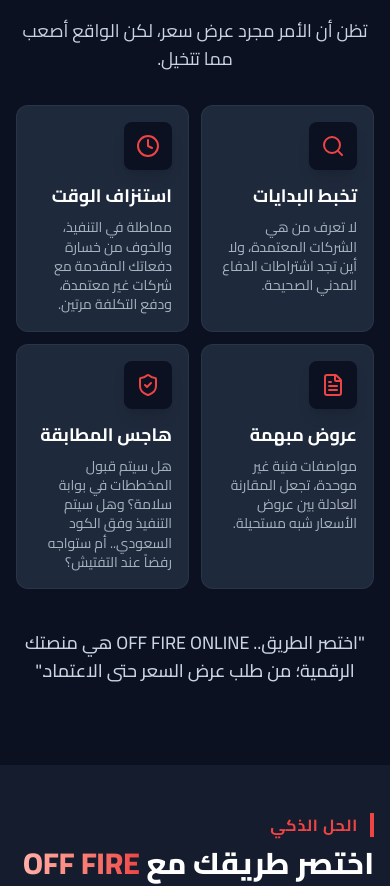
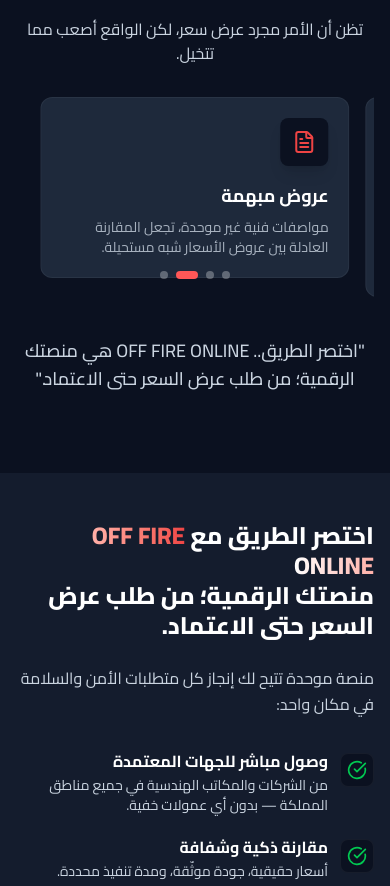
Before and after one commit to anas0magdy/off-fire-online, a React (Vite) app: page / in a window 390 px wide. Shown: the part 900-1786 px from the top of the page. Built offline with nearby package versions, Linux system fonts and the light colour scheme.

Commit message:
improvements of landing page

```diff
--- a/package.json
+++ b/package.json
@@ -25,6 +25,7 @@
     "react-helmet-async": "^3.0.0",
     "react-i18next": "^17.0.6",
     "react-router-dom": "^7.10.1",
+    "swiper": "^12.1.4",
     "tailwind-merge": "^3.4.0"
   },
   "devDependencies": {
--- a/src/components/Footer.jsx
+++ b/src/components/Footer.jsx
@@ -75,7 +75,7 @@
               </li>
               <li className="flex items-center gap-4 text-gray-400 text-start ltr:flex-row rtl:flex-row">
                 <div className="w-10 h-10 rounded-full bg-card flex items-center justify-center text-primary shrink-0"><MapPin size={18} /></div>
-                <span className="text-sm md:text-base">{isEn ? 'Riyadh, Saudi Arabia' : 'الرياض، المملكة العربية السعودية'}</span>
+                <span className="text-sm md:text-base">{isEn ? 'Kingdom of Saudi Arabia' : 'المملكة العربية السعودية'}</span>
               </li>
             </ul>
           </div>
--- a/src/index.css
+++ b/src/index.css
@@ -99,3 +99,15 @@
   backdrop-filter: blur(10px);
   border: 1px solid rgba(255, 255, 255, 0.05);
 }
+
+.swiper-pagination-bullet {
+  background: rgba(255, 255, 255, 0.3) !important;
+  opacity: 1 !important;
+}
+
+.swiper-pagination-bullet-active {
+  background: #ff5757 !important;
+  width: 22px !important;
+  border-radius: 999px !important;
+  transition: all 0.3s ease !important;
+}
--- a/src/pages/HomePage.jsx
+++ b/src/pages/HomePage.jsx
@@ -11,6 +11,10 @@
 import { MessageCircle } from "lucide-react";
 import { motion } from "framer-motion";
 import { useTranslation } from 'react-i18next';
+import { Swiper, SwiperSlide } from 'swiper/react';
+import { Autoplay, Pagination } from 'swiper/modules';
+import 'swiper/css';
+import 'swiper/css/pagination';
 
 // --- إعدادات الأنيميشن (Animation Variants) ---
 const fadeInUp = {
@@ -99,6 +103,25 @@
       setActiveServiceIndex(index);
   };
 
+  const PainCard = ({ item }) => {
+  const Icon = item.icon;
+  return (
+    <div className="bg-card p-5 lg:p-10 rounded-xl lg:rounded-2xl border border-white/5 hover:border-cta transition-all duration-300 group flex flex-col items-start text-start hover:-translate-y-2 hover:shadow-[0_0_30px_rgba(255,80,80,0.12)] h-full cursor-pointer">
+      <div className="text-cta mb-4 lg:mb-8 bg-dark w-12 h-12 lg:w-20 lg:h-20 rounded-lg lg:rounded-2xl flex items-center justify-center group-hover:scale-110 transition-transform shadow-lg ltr:mx-0 rtl:mx-0">
+        <Icon size={24} className="lg:w-10 lg:h-10" />
+      </div>
+
+      <h3 className="text-lg lg:text-2xl font-bold text-text-main mb-2 lg:mb-4">
+        {item.title}
+      </h3>
+
+      <p className="text-text-sub leading-snug text-sm lg:text-lg opacity-80">
+        {item.desc}
+      </p>
+    </div>
+  );
+};
+
   return (
     <div className="animate-fadeIn" dir={isEn ? 'ltr' : 'rtl'}>
       <Helmet>
@@ -167,16 +190,16 @@
               >
 
                 <motion.div variants={fadeInUp} className="mb-6 lg:mb-10 scale-90 md:scale-100">
-                  <h2 className="text-5xl lg:text-6xl font-black tracking-tight drop-shadow-2xl" style={{ fontFamily: "'Oswald', sans-serif" }}>
+                  <h2 className="text-4xl lg:text-6xl font-black tracking-tight drop-shadow-2xl" style={{ fontFamily: "'Oswald', sans-serif" }}>
                     <span className="text-white text-shadow-lg">OFF FIRE</span> <span className="text-cta text-shadow-lg">ONLINE</span>
                   </h2>
                 </motion.div>
 
-                <motion.h1 variants={fadeInUp} className="text-3xl md:text-5xl lg:text-5xl font-extrabold text-text-main mb-6 lg:mb-8 leading-tight max-w-5xl drop-shadow-lg">
+                <motion.h1 variants={fadeInUp} className="text-2xl md:text-4xl lg:text-5xl font-extrabold text-text-main mb-6 lg:mb-8 leading-tight max-w-5xl drop-shadow-lg">
                   {slide.title}
                 </motion.h1>
 
-                <motion.p variants={fadeInUp} className="text-lg md:text-xl lg:text-2xl text-text-sub mb-8 lg:mb-12 max-w-3xl font-medium leading-relaxed px-4" dir="auto">
+                <motion.p variants={fadeInUp} className="text-base md:text-xl lg:text-2xl text-text-sub mb-8 lg:mb-12 max-w-3xl font-medium leading-relaxed px-4" dir="auto">
                   {slide.subtitle}
                 </motion.p>
 
@@ -210,37 +233,60 @@
         <div className="container mx-auto px-4 lg:px-6">
           <motion.div
             initial="hidden" whileInView="visible" viewport={{ once: true, margin: "-100px" }} variants={fadeInUp}
-            className="text-center mb-8 lg:mb-20"
+            className="text-center mb-8 lg:mb-16"
           >
-            <h2 className="text-2xl md:text-5xl font-extrabold text-text-main mb-3 lg:mb-6 relative inline-block text-center">
+            <h2 className="text-2xl md:text-4xl font-extrabold text-text-main mb-3 lg:mb-6 relative inline-block text-center">
               {isEn
                 ? 'The #1 platform in KSA connecting you directly with certified Civil Defense companies — zero commissions'
                 : 'المنصة الأولى في المملكة التي توصلك بشركات الدفاع المدني المعتمدة مباشرة — بدون عمولات'}
               <span className="absolute -bottom-1 lg:-bottom-2 left-0 w-full h-0.5 lg:h-1 bg-gradient-to-r from-transparent via-cta to-transparent opacity-80"></span>
             </h2>
-            <p className="text-text-sub text-lg lg:text-xl mt-3 lg:mt-6 max-w-3xl mx-auto text-center">
+            <p className="text-text-sub text-base lg:text-xl mt-3 lg:mt-6 max-w-3xl mx-auto text-center">
               {isEn ? 'You think it is just a quote, but the reality is more complex than you imagine.' : 'تظن أن الأمر مجرد عرض سعر، لكن الواقع أصعب مما تتخيل.'}
             </p>
           </motion.div>
 
+          {/* Mobile Slider */}
+          <div className="block lg:hidden">
+            <Swiper
+              modules={[Autoplay, Pagination]}
+              spaceBetween={16}
+              slidesPerView={1.15}
+              centeredSlides={true}
+              loop={true}
+              autoplay={{
+                delay: 2500,
+                disableOnInteraction: false,
+              }}
+              pagination={{
+                clickable: true,
+              }}
+              className="pb-16"
+            >
+              {PAIN_POINTS.map((item, idx) => (
+                <SwiperSlide key={idx} className="h-auto">
+                  <PainCard item={item} />
+                </SwiperSlide>
+              ))}
+            </Swiper>
+          </div>
+
+          {/* Desktop Grid - الأنيميشن بيتم تطبيقها هنا من بره الكارت */}
           <motion.div
-            initial="hidden" whileInView="visible" viewport={{ once: true, margin: "-50px" }} variants={staggerContainer}
-            className="grid grid-cols-2 lg:grid-cols-4 gap-3 lg:gap-8"
+            initial="hidden"
+            whileInView="visible"
+            viewport={{ once: true, margin: "-50px" }}
+            variants={staggerContainer}
+            className="hidden lg:grid grid-cols-4 gap-8"
           >
-            {PAIN_POINTS.map((item, idx) => {
-              const Icon = item.icon;
-              return (
-                <motion.div key={idx} variants={fadeInUp} className="bg-card p-4 lg:p-10 rounded-xl lg:rounded-2xl border border-white/5 hover:border-cta transition-all group flex flex-col items-start text-start">
-                  <div className="text-cta mb-3 lg:mb-8 bg-dark w-12 h-12 lg:w-20 lg:h-20 rounded-lg lg:rounded-2xl flex items-center justify-center group-hover:scale-110 transition-transform shadow-lg ltr:mx-0 rtl:mx-0">
-                    <Icon size={24} className="lg:w-10 lg:h-10" />
-                  </div>
-                  <h3 className="text-lg lg:text-2xl font-bold text-text-main mb-2 lg:mb-4 text-start">{item.title}</h3>
-                  <p className="text-text-sub leading-snug text-sm lg:text-lg text-start opacity-80">{item.desc}</p>
-                </motion.div>
-              );
-            })}
+            {PAIN_POINTS.map((item, idx) => (
+              <motion.div key={idx} variants={fadeInUp}>
+                <PainCard item={item} />
+              </motion.div>
+            ))}
           </motion.div>
-            <motion.div initial="hidden" whileInView="visible" viewport={{ once: true }} variants={fadeInUp} className="text-center mb-8 lg:mb-20 mt-10">
+
+          <motion.div initial="hidden" whileInView="visible" viewport={{ once: true }} variants={fadeInUp} className="text-center mb-8 lg:mb-20 mt-10">
               <p className="text-text-sub text-lg lg:text-xl max-w-3xl mx-auto text-center font-medium" dir="auto">
                 {isEn
                   ? '"Take the shortcut.. OFF FIRE ONLINE is your digital platform; from quote request to approval."'
@@ -259,20 +305,18 @@
               initial="hidden" whileInView="visible" viewport={{ once: true, margin: "-100px" }} variants={fadeInUp}
               className="order-2 md:order-1 ltr:text-left rtl:text-right"
             >
-              <span className={`text-primary font-bold mb-2 lg:mb-4 block uppercase tracking-wider text-base lg:text-lg ${isEn ? 'border-l-4 pl-3' : 'border-r-4 pr-3'} border-primary`}>
-                {isEn ? 'Smart Solution' : 'الحل الذكي'}
-              </span>
-              <h2 className="text-3xl md:text-6xl font-extrabold text-text-main mb-6 lg:mb-10 leading-tight">
-                {isEn ? 'Shortcut your way with ' : 'اختصر طريقك مع '}
+
+              <h2 className="text-2xl md:text-4xl font-extrabold text-text-main mb-6 lg:mb-10 leading-tight">
+                {isEn ? 'Shortcut your way with ' : 'اختصر الطريق مع  '}
                 <span className="text-transparent bg-clip-text bg-gradient-to-l from-primary to-white">OFF FIRE ONLINE</span>
                 <br/>
-                {isEn ? 'in less than 3 minutes' : 'في أقل من 3 دقائق'}
+                {isEn ? 'Your digital platform — from RFQ submission to final approval.' : 'منصتك الرقمية؛ من طلب عرض السعر حتى الاعتماد.'}
               </h2>
               <div className="text-start mb-8 lg:mb-12">
-                <p className="text-text-sub text-lg lg:text-xl leading-relaxed">
+                <p className="text-text-sub text-base lg:text-xl leading-relaxed">
                   {isEn
-                    ? 'A unified platform that allows you to complete all safety requirements in one place: certified companies, specifications, prices, technical analysis, and direct purchase… at the click of a button.'
-                    : 'منصة موحدة تتيح لك إنجاز كل متطلبات الأمن والسلامة في مكان واحد: الشركات المعتمدة، المواصفات، الأسعار، التحليل الفني، والشراء المباشر… بضغطة زر.'}
+                    ? 'A unified platform that allows you to complete all safety requirements in one place:'
+                    : 'منصة موحدة تتيح لك إنجاز كل متطلبات الأمن والسلامة في مكان واحد:'}
                 </p>
               </div>
               <motion.ul variants={staggerContainer} initial="hidden" whileInView="visible" viewport={{ once: true }} className="space-y-5 lg:space-y-8 mb-8 lg:mb-12">
@@ -282,7 +326,7 @@
                         <CheckCircle className="text-green-500 flex-shrink-0 w-5 h-5 lg:w-6 lg:h-6" />
                     </div>
                     <div className="text-start">
-                      <h4 className="font-bold text-text-main text-lg lg:text-xl mb-0.5 lg:mb-2 group-hover:text-primary transition-colors">{feat.title}</h4>
+                      <h4 className="font-bold text-text-main text-base lg:text-xl mb-0.5 lg:mb-2 group-hover:text-primary transition-colors">{feat.title}</h4>
                       <p className="text-text-sub text-sm lg:text-lg">{feat.desc}</p>
                     </div>
                   </motion.li>
@@ -324,7 +368,7 @@
             viewport={{ once: true }}
             className="text-center mb-12 lg:mb-20"
           >
-            <h2 className="text-2xl md:text-5xl font-extrabold text-text-main mb-4 leading-snug">
+            <h2 className="text-2xl md:text-4xl font-extrabold text-text-main mb-4 leading-snug">
               {isEn ? 'From Request to License..' : 'من الطلب إلى الرخصة..'}
               <span className="block text-transparent bg-clip-text bg-gradient-to-l from-primary to-cta">
                 {isEn ? '3 Clear Steps that Shorten the Road' : '3 خطوات واضحة تختصر الطريق'}
@@ -372,10 +416,10 @@
                   </div>
 
                   <div className="bg-card p-5 lg:p-8 rounded-xl lg:rounded-2xl border border-white/5 hover:border-primary transition-all duration-300 w-full group-hover:shadow-xl group-hover:shadow-primary/10 text-start md:text-center mt-4">
-                    <h3 className="text-lg lg:text-2xl font-bold text-text-main mb-2 text-start md:text-center">
+                    <h3 className="text-base lg:text-1xl font-bold text-text-main mb-2 text-start md:text-center">
                       {step.title}
                     </h3>
-                    <p className="text-text-sub text-sm lg:text-lg leading-relaxed text-start md:text-center">
+                    <p className="text-text-sub text-sm lg:text-base leading-relaxed text-start md:text-center">
                       {step.desc}
                     </p>
                   </div>
@@ -442,9 +486,9 @@
                             {isEn ? 'Swipe for more' : 'اسحب للمزيد'} <ArrowLeft size={12} className="ltr:rotate-180" />
                         </div>
                     </div>
-                    <h3 className="text-xl lg:text-2xl font-bold text-text-main mb-2 lg:mb-3 text-start">{service.title}</h3>
-                    <p className="text-text-sub text-base lg:text-lg mb-4 leading-relaxed line-clamp-2 lg:line-clamp-none text-start">{service.desc}</p>
-                    <Link to={getLocalizedPath('/services')} className="text-primary text-lg lg:text-lg font-bold flex items-center gap-2 mt-auto group-hover:gap-3 transition-all">
+                    <h3 className="text-lg lg:text-1xl font-bold text-text-main mb-2 lg:mb-3 text-start">{service.title}</h3>
+                    <p className="text-text-sub text-sm lg:text-base mb-4 leading-relaxed line-clamp-2 lg:line-clamp-none text-start">{service.desc}</p>
+                    <Link to={getLocalizedPath('/services')} className="text-primary text-sm lg:text-sm font-bold flex items-center gap-2 mt-auto group-hover:gap-3 transition-all">
                         {isEn ? 'More Details' : 'تفاصيل أكثر'} <ArrowLeft size={18} className="ltr:rotate-180" />
                     </Link>
                 </div>
@@ -490,7 +534,6 @@
                   {isEn ? 'Who We Serve?' : 'من نخدم؟'}
                 </motion.h3>
                 <motion.p variants={fadeInUp} className="text-text-sub text-lg lg:text-xl mb-6 lg:mb-10 text-start">
-                  {isEn ? 'Whatever your activity, we provide certified engineering solutions, and act as your personal assistant for execution and inspection.' : 'مهما كان نشاطك نوفر لك حلولاً هندسية معتمدة، ونكون مساعدك الشخصي لتنفيذ الأعمال واجتياز التفتيش دون عوائق.'}
                 </motion.p>
 
                 <div className="grid grid-cols-2 gap-3 lg:gap-6">
```
Also changed, not shown: 1 other file (tests, documents, lock files or other folders).
